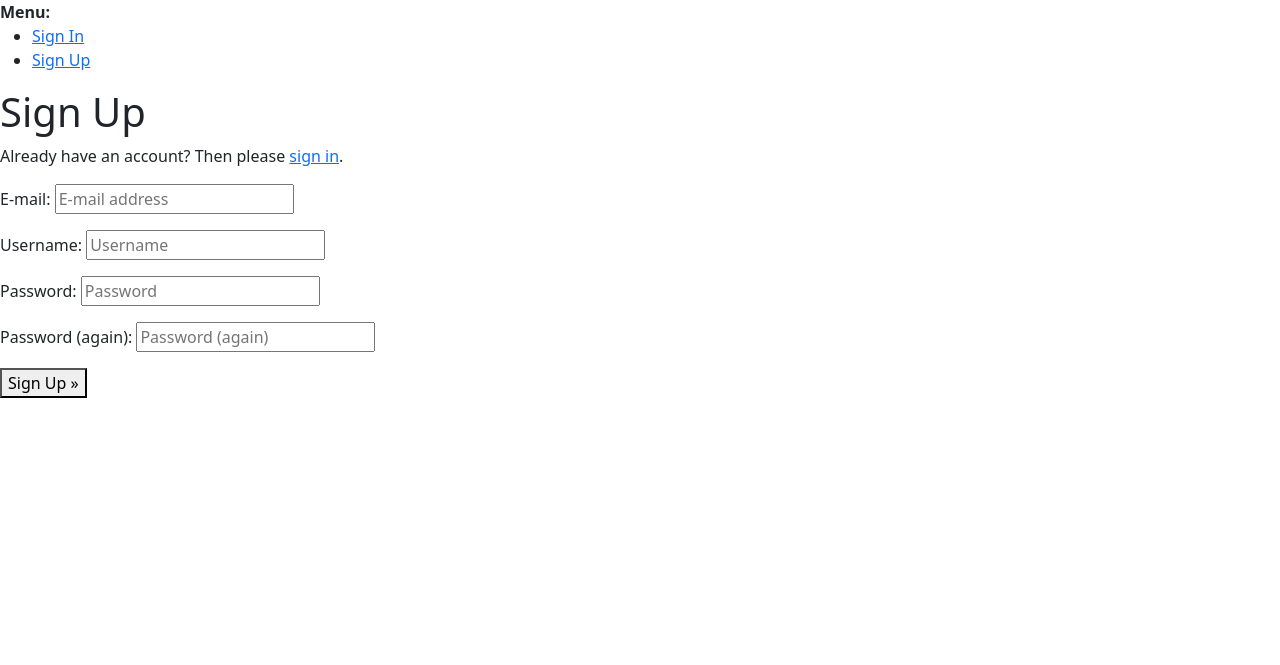
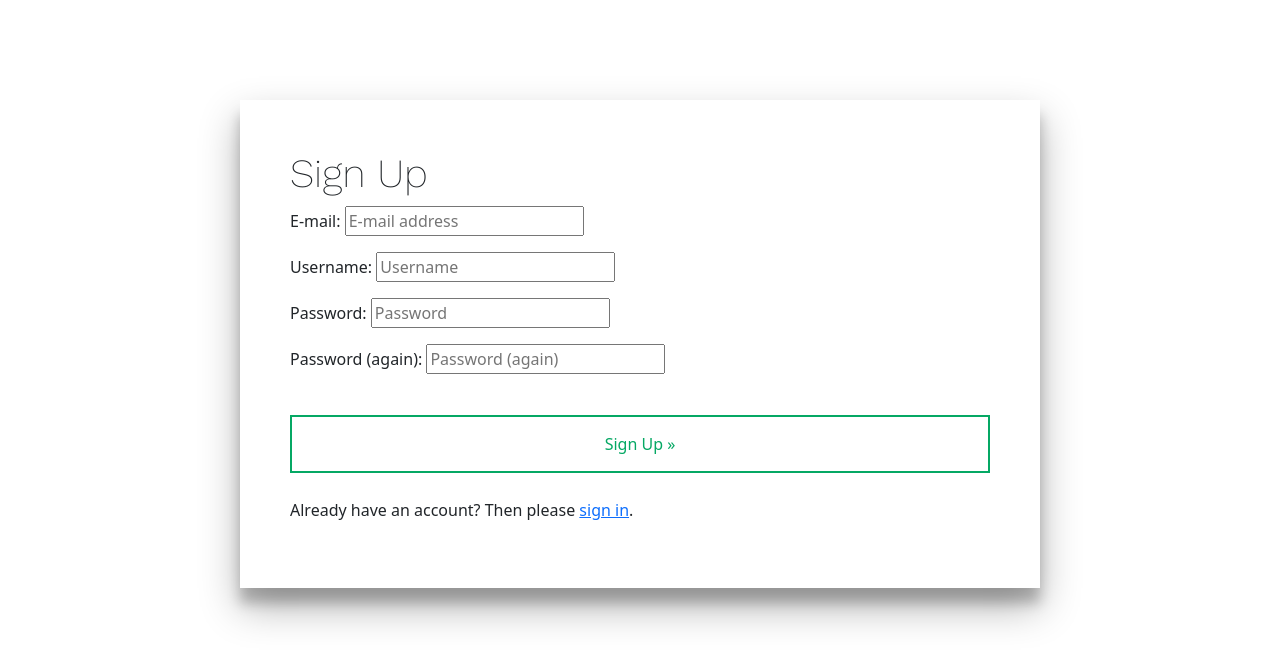
Before and after one commit to Ali-hadi1/Chatapp-django-channels, a Django app: page /accounts/signup/ in a window 1280 px wide. Shown: the top 665 px of the page. Run offline with Django 4.2, Linux system fonts and the light colour scheme.

Commit message:
[IMP] designed user sign in and sign out templates

```diff
--- a/chatrooms/templates/chatrooms/index.html
+++ b/chatrooms/templates/chatrooms/index.html
@@ -7,6 +7,7 @@
     <title>Chat Rooms</title>
 </head>
 <body>
+    {% include 'chatrooms/nav.html' %}
     <div class="container">
         <h3 class="heading">What chat room would you like to enter?</h3>
         <input class="textInput" id="room-name-input" type="text" size="100"><br>
--- /dev/null
+++ b/chatrooms/templates/chatrooms/nav.html
@@ -0,0 +1,5 @@
+<nav>
+    <div class="nav">
+        <a class="sign-out" href="{% url 'account_logout' %}">Sign Out</a>
+    </div>
+</nav>
--- a/chatrooms/templates/chatrooms/room.html
+++ b/chatrooms/templates/chatrooms/room.html
@@ -16,6 +16,8 @@
         <input class="button" id="chat-message-submit" type="button" value="Send">
         {{ room_name|json_script:"room-name" }}
     </div>
+
+    {{ request.user.id|json_script:"user_id"}}
     <script src="{% static 'room.js' %}"></script>
 </body>
 </html>
--- a/chatrooms/views.py
+++ b/chatrooms/views.py
@@ -1,12 +1,13 @@
 from django.shortcuts import render
 from django.views import View
+from django.contrib.auth.mixins import LoginRequiredMixin
 
 
-class Index(View):
+class Index(LoginRequiredMixin, View):
     def get(self, request):
         return render(request, 'chatrooms/index.html')
 
 
-class Room(View):
+class Room(LoginRequiredMixin, View):
     def get(self, request, room_name):
         return render(request, 'chatrooms/room.html', {'room_name': room_name})
--- a/templates/account/base.html
+++ b/templates/account/base.html
@@ -13,30 +13,6 @@
   </head>
   <body>
     {% block body %}
-
-    {% if messages %}
-    <div>
-      <strong>{% trans "Messages:" %}</strong>
-      <ul>
-        {% for message in messages %}
-        <li>{{message}}</li>
-        {% endfor %}
-      </ul>
-    </div>
-    {% endif %}
-
-    <div>
-      <strong>{% trans "Menu:" %}</strong>
-      <ul>
-        {% if user.is_authenticated %}
-        <li><a href="{% url 'account_email' %}">{% trans "Change E-mail" %}</a></li>
-        <li><a href="{% url 'account_logout' %}">{% trans "Sign Out" %}</a></li>
-        {% else %}
-        <li><a href="{% url 'account_login' %}">{% trans "Sign In" %}</a></li>
-        <li><a href="{% url 'account_signup' %}">{% trans "Sign Up" %}</a></li>
-        {% endif %}
-      </ul>
-    </div>
     {% block content %}
     {% endblock %}
     {% endblock %}
--- a/templates/account/logout.html
+++ b/templates/account/logout.html
@@ -5,7 +5,8 @@
 {% block head_title %}{% trans "Sign Out" %}{% endblock %}
 
 {% block content %}
-<h1>{% trans "Sign Out" %}</h1>
+<div class="form-container">
+  <h1 class="header">{% trans "Sign Out" %}</h1>
 
   <p>{% trans 'Are you sure you want to sign out?' %}</p>
 
@@ -14,8 +15,9 @@
     {% if redirect_field_value %}
     <input type="hidden" name="{{ redirect_field_name }}" value="{{ redirect_field_value }}"/>
     {% endif %}
-  <button type="submit">{% trans 'Sign Out' %}</button>
+    <button class="primaryAction" type="submit">{% trans 'Sign Out' %}</button>
   </form>
+</div>
 
 
 {% endblock %}
--- a/templates/account/signup.html
+++ b/templates/account/signup.html
@@ -5,17 +5,17 @@
 {% block head_title %}{% trans "Signup" %}{% endblock %}
 
 {% block content %}
-<h1>{% trans "Sign Up" %}</h1>
-
-<p>{% blocktrans %}Already have an account? Then please <a href="{{ login_url }}">sign in</a>.{% endblocktrans %}</p>
-
+<div class="form-container">
+  <h1 class="header">{% trans "Sign Up" %}</h1>
   <form class="signup" id="signup_form" method="post" action="{% url 'account_signup' %}">
     {% csrf_token %}
     {{ form.as_p }}
     {% if redirect_field_value %}
     <input type="hidden" name="{{ redirect_field_name }}" value="{{ redirect_field_value }}" />
     {% endif %}
-  <button type="submit">{% trans "Sign Up" %} &raquo;</button>
+    <button class="primaryAction" type="submit">{% trans "Sign Up" %} &raquo;</button>
   </form>
+  <p class="secondaryAction">{% blocktrans %}Already have an account? Then please <a href="{{ login_url }}">sign in</a>.{% endblocktrans %}</p>
+</div>
 
 {% endblock %}
```
Also changed, not shown: chatrooms/consumers.py (+5 -2 lines), static/room.js (+10 -0 lines), static/style.css (+26 -0 lines). Lines whose indentation alone changed are shown as unchanged.
